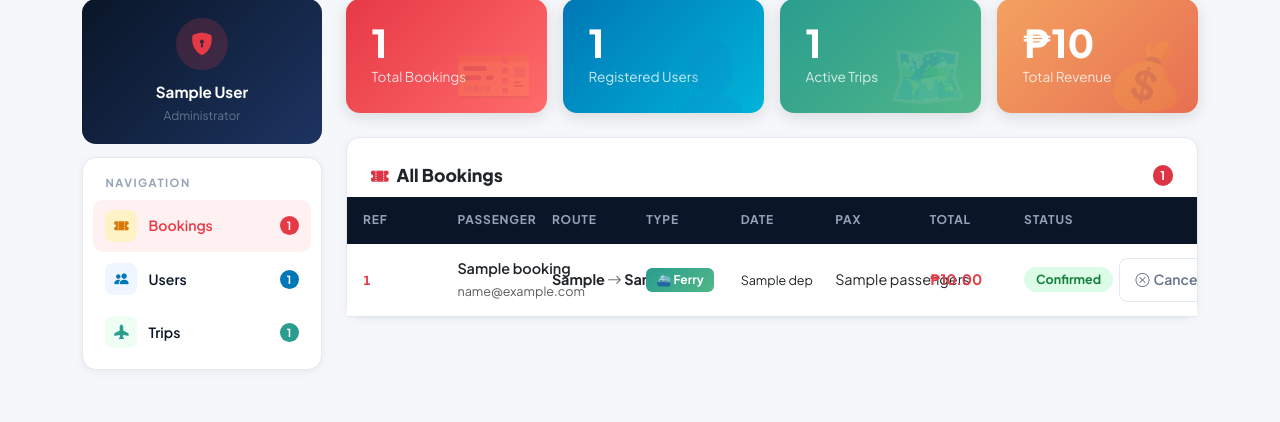
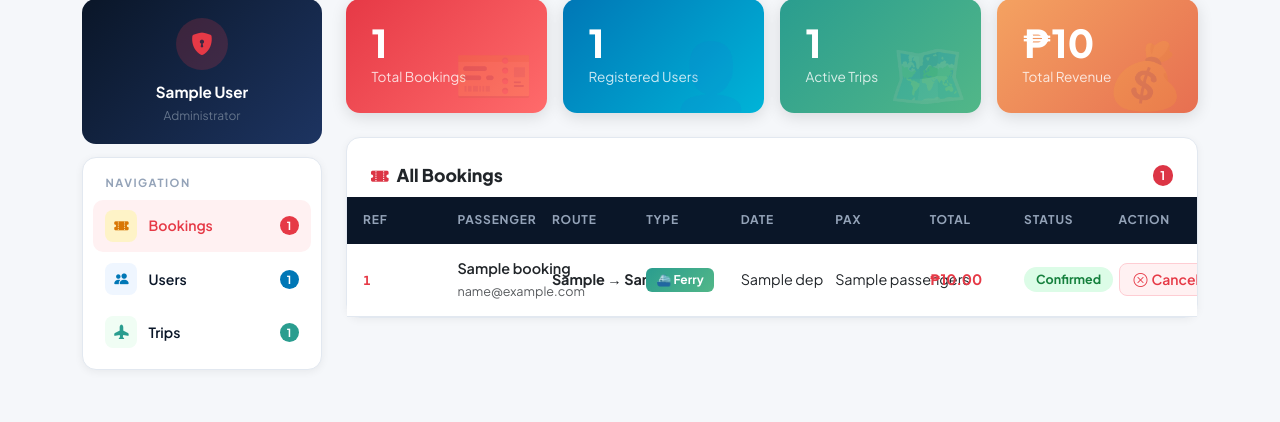
Before and after one commit to EJOENZZZ/Pythonbooking, a Flask app: template templates/admin.html in a window 1280 px wide. Shown: the part 125-547 px from the top of the page. Run offline with Flask 3, Linux system fonts and the light colour scheme; the visitor is signed in with stand-in values (Sample User, id 1); the template is opened without the code that fills it: most values are stand-ins (such as "Sample title", 1, 10 or a date in 2020).

Commit message:
Professional admin tables with visible action buttons

```diff
--- a/templates/admin.html
+++ b/templates/admin.html
@@ -88,7 +88,17 @@
         <div class="table-responsive">
           <table class="table admin-table mb-0">
             <thead>
-              <tr><th>Ref</th><th>Passenger</th><th>Route</th><th>Type</th><th>Date</th><th>Pax</th><th>Total</th><th>Status</th><th></th></tr>
+              <tr>
+                <th>Ref</th>
+                <th>Passenger</th>
+                <th>Route</th>
+                <th>Type</th>
+                <th>Date</th>
+                <th>Pax</th>
+                <th>Total</th>
+                <th>Status</th>
+                <th>Action</th>
+              </tr>
             </thead>
             <tbody>
               {% for b in bookings %}
@@ -98,29 +108,46 @@
                   <div class="fw-semibold">{{ b.passenger_name }}</div>
                   <small class="text-muted">{{ b.email }}</small>
                 </td>
-                <td><strong>{{ b.from_city }}</strong> <i class="bi bi-arrow-right text-muted"></i> <strong>{{ b.to_city }}</strong></td>
-                <td>{% if b.type == "plane" %}<span class="badge-plane">✈️ Plane</span>{% else %}<span class="badge-ferry">⛴️ Ferry</span>{% endif %}</td>
-                <td><small>{{ b.departure[:10] }}</small></td>
+                <td><strong>{{ b.from_city }}</strong> → <strong>{{ b.to_city }}</strong></td>
+                <td>
+                  {% if b.type == "plane" %}
+                  <span class="badge-plane">✈️ Plane</span>
+                  {% else %}
+                  <span class="badge-ferry">⛴️ Ferry</span>
+                  {% endif %}
+                </td>
+                <td>{{ b.departure[:10] }}</td>
                 <td>{{ b.passengers }}</td>
                 <td class="fw-bold" style="color:var(--primary);">₱{{ "%.2f"|format(b.total) }}</td>
                 <td>
-                  {% if b.status == "Confirmed" %}<span class="badge-status-confirmed">Confirmed</span>
+                  {% if b.status == "Confirmed" %}
+                  <span class="badge-status-confirmed">Confirmed</span>
                   {% elif b.status == "Pending Cancellation" %}
                   <span style="background:#fff7ed;color:#c2410c;border-radius:20px;padding:3px 10px;font-size:.75rem;font-weight:700;">⏳ Pending</span>
-                    {% if b.cancel_reason %}<div style="font-size:.75rem;color:#94a3b8;margin-top:3px;">"{{ b.cancel_reason }}"</div>{% endif %}
-                  {% else %}<span class="badge-status-cancelled">Cancelled</span>{% endif %}
+                  {% if b.cancel_reason %}<div style="font-size:.72rem;color:#94a3b8;margin-top:3px;">"{{ b.cancel_reason }}"</div>{% endif %}
+                  {% else %}
+                  <span class="badge-status-cancelled">Cancelled</span>
+                  {% endif %}
                 </td>
                 <td>
                   {% if b.status == "Pending Cancellation" %}
-                  <form method="post" action="{{ url_for('admin_cancel', booking_id=b.id) }}" style="display:inline;">
-                    <button class="btn btn-danger btn-sm px-2"><i class="bi bi-check-lg me-1"></i>Confirm</button>
+                  <div class="d-flex gap-1 flex-wrap">
+                    <form method="post" action="{{ url_for('admin_cancel', booking_id=b.id) }}">
+                      <button class="btn btn-sm fw-semibold" style="background:#dcfce7;color:#15803d;border:none;border-radius:8px;padding:5px 12px;white-space:nowrap;">
+                        <i class="bi bi-check-lg me-1"></i>Confirm
+                      </button>
                     </form>
-                  <form method="post" action="{{ url_for('admin_reject_cancel', booking_id=b.id) }}" style="display:inline;">
-                    <button class="btn btn-ghost btn-sm px-2"><i class="bi bi-x-lg me-1"></i>Reject</button>
+                    <form method="post" action="{{ url_for('admin_reject_cancel', booking_id=b.id) }}">
+                      <button class="btn btn-sm fw-semibold" style="background:#f1f5f9;color:#64748b;border:none;border-radius:8px;padding:5px 12px;white-space:nowrap;">
+                        <i class="bi bi-x-lg me-1"></i>Reject
+                      </button>
                     </form>
+                  </div>
                   {% elif b.status == "Confirmed" %}
                   <form method="post" action="{{ url_for('admin_cancel', booking_id=b.id) }}">
-                    <button class="btn btn-ghost btn-sm px-3"><i class="bi bi-x-circle me-1"></i>Cancel</button>
+                    <button class="btn btn-sm fw-semibold" style="background:#fff1f2;color:var(--primary);border:1.5px solid #fecdd3;border-radius:8px;padding:5px 14px;white-space:nowrap;">
+                      <i class="bi bi-x-circle me-1"></i>Cancel
+                    </button>
                   </form>
                   {% endif %}
                 </td>
@@ -145,7 +172,7 @@
         {% if users %}
         <div class="table-responsive">
           <table class="table admin-table mb-0">
-            <thead><tr><th>Name</th><th>Email</th><th>Role</th><th>Joined</th><th></th></tr></thead>
+            <thead><tr><th>Name</th><th>Email</th><th>Role</th><th>Joined</th><th>Action</th></tr></thead>
             <tbody>
               {% for u in users %}
               <tr>
@@ -158,11 +185,13 @@
                   <span class="badge-status-cancelled"><i class="bi bi-person me-1"></i>User</span>
                   {% endif %}
                 </td>
-                <td><small class="text-muted">{{ u.created_at[:10] if u.created_at else "—" }}</small></td>
+                <td>{{ u.created_at[:10] if u.created_at else "—" }}</td>
                 <td>
                   {% if not u.is_admin %}
                   <form method="post" action="{{ url_for('admin_delete_user', user_id=u.id) }}" onsubmit="return confirm('Remove this user?');">
-                    <button class="btn btn-ghost btn-sm px-3"><i class="bi bi-person-x me-1"></i>Remove</button>
+                    <button class="btn btn-sm fw-semibold" style="background:#fff1f2;color:var(--primary);border:1.5px solid #fecdd3;border-radius:8px;padding:5px 14px;">
+                      <i class="bi bi-person-x me-1"></i>Remove
+                    </button>
                   </form>
                   {% endif %}
                 </td>
@@ -190,7 +219,7 @@
         <div class="table-responsive">
           <table class="table admin-table mb-0">
             <thead>
-              <tr><th>Type</th><th>From</th><th>To</th><th>Departure</th><th>Arrival</th><th>Operator</th><th>Price</th><th>Seats</th><th></th></tr>
+              <tr><th>Type</th><th>From</th><th>To</th><th>Departure</th><th>Arrival</th><th>Operator</th><th>Price</th><th>Seats</th><th>Action</th></tr>
             </thead>
             <tbody>
               {% for t in trips %}
@@ -198,16 +227,22 @@
                 <td>{% if t.type == "plane" %}<span class="badge-plane">✈️ Plane</span>{% else %}<span class="badge-ferry">⛴️ Ferry</span>{% endif %}</td>
                 <td>{{ t.from_city }}</td>
                 <td>{{ t.to_city }}</td>
-                <td><small>{{ t.departure[:16] }}</small></td>
-                <td><small>{{ t.arrival[:16] }}</small></td>
+                <td>{{ t.departure[:16] }}</td>
+                <td>{{ t.arrival[:16] }}</td>
                 <td>{{ t.operator }}</td>
                 <td>₱{{ "%.2f"|format(t.price) }}</td>
                 <td>{{ t.seats }}</td>
                 <td>
-                  <a href="{{ url_for('admin_edit_trip', trip_id=t.id) }}" class="btn btn-ghost btn-sm px-3"><i class="bi bi-pencil-square me-1"></i>Edit</a>
+                  <div class="d-flex gap-1">
+                    <a href="{{ url_for('admin_edit_trip', trip_id=t.id) }}" class="btn btn-sm fw-semibold" style="background:#eff6ff;color:var(--blue);border:none;border-radius:8px;padding:5px 12px;">
+                      <i class="bi bi-pencil-square me-1"></i>Edit
+                    </a>
                     <form method="post" action="{{ url_for('admin_delete_trip', trip_id=t.id) }}" style="display:inline;" onsubmit="return confirm('Delete this trip?');">
-                    <button class="btn btn-ghost btn-sm px-3"><i class="bi bi-trash me-1"></i>Delete</button>
+                      <button class="btn btn-sm fw-semibold" style="background:#fff1f2;color:var(--primary);border:none;border-radius:8px;padding:5px 12px;">
+                        <i class="bi bi-trash me-1"></i>Delete
+                      </button>
                     </form>
+                  </div>
                 </td>
               </tr>
               {% endfor %}
```
Lines whose indentation alone changed are shown as unchanged.
